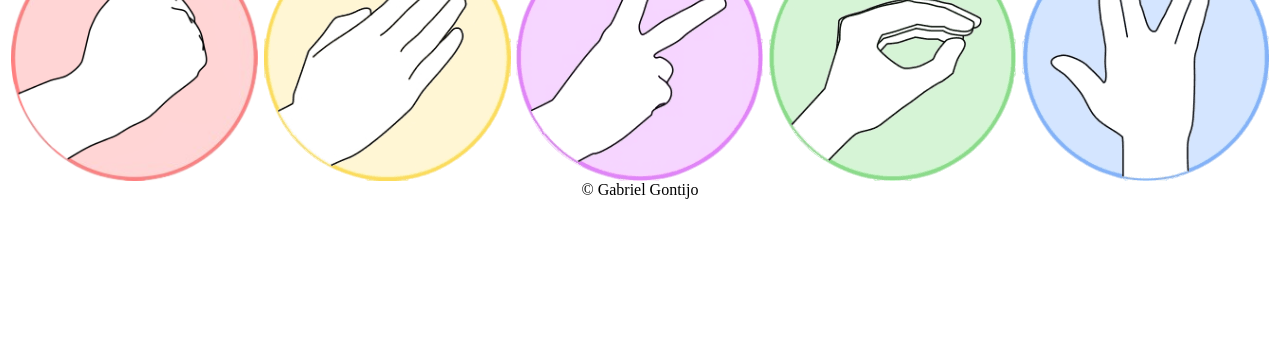
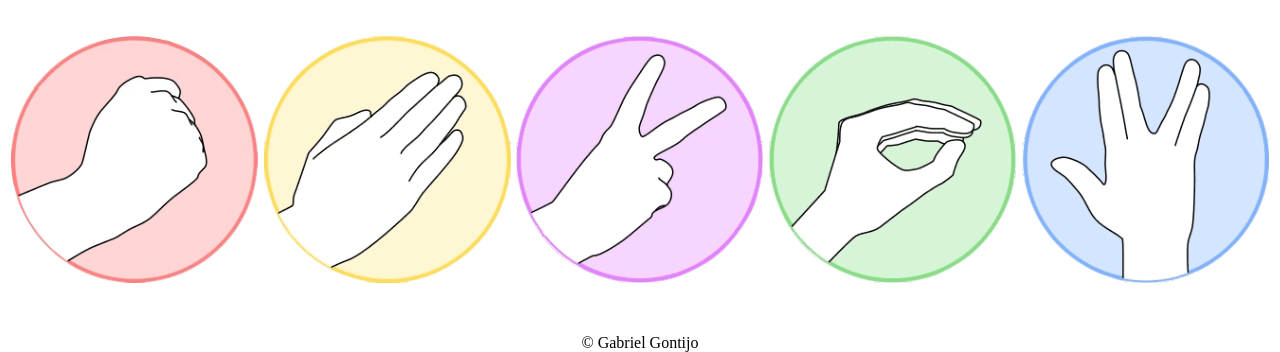
Before and after one commit to Gonteejo/exercicio_gulp, a website: page index.html in a window 1280 px wide. Shown: the part 448-800 px from the top of the page. Drawn offline with nearby package versions, Linux system fonts and the light colour scheme; files that its build step writes are made by us from their sources; files whose address does not match are found by name.

Commit message:
Atualizar estilo do corpo e botões de escolha

```diff
--- a/source/styles/main.scss
+++ b/source/styles/main.scss
@@ -1,6 +1,9 @@
 @use 'reset';
 
 body {
+    display: flex;
+    flex-direction: column;
+    justify-content: space-between;
     height: 100vh;
     padding: 0 8px;
 }
@@ -52,19 +55,19 @@ header>h1 {
     }
 }
 
-
 .choise {
     display: flex;
     align-items: center;
     justify-content: space-around;
-    align-items: center;
 
     button,
     img {
         border: none;
         background: none;
         height: 247px;
-        button:active {
+
+        &:hover {
+            cursor: pointer;
             transform: translateY(4px);
         }
     }
```
